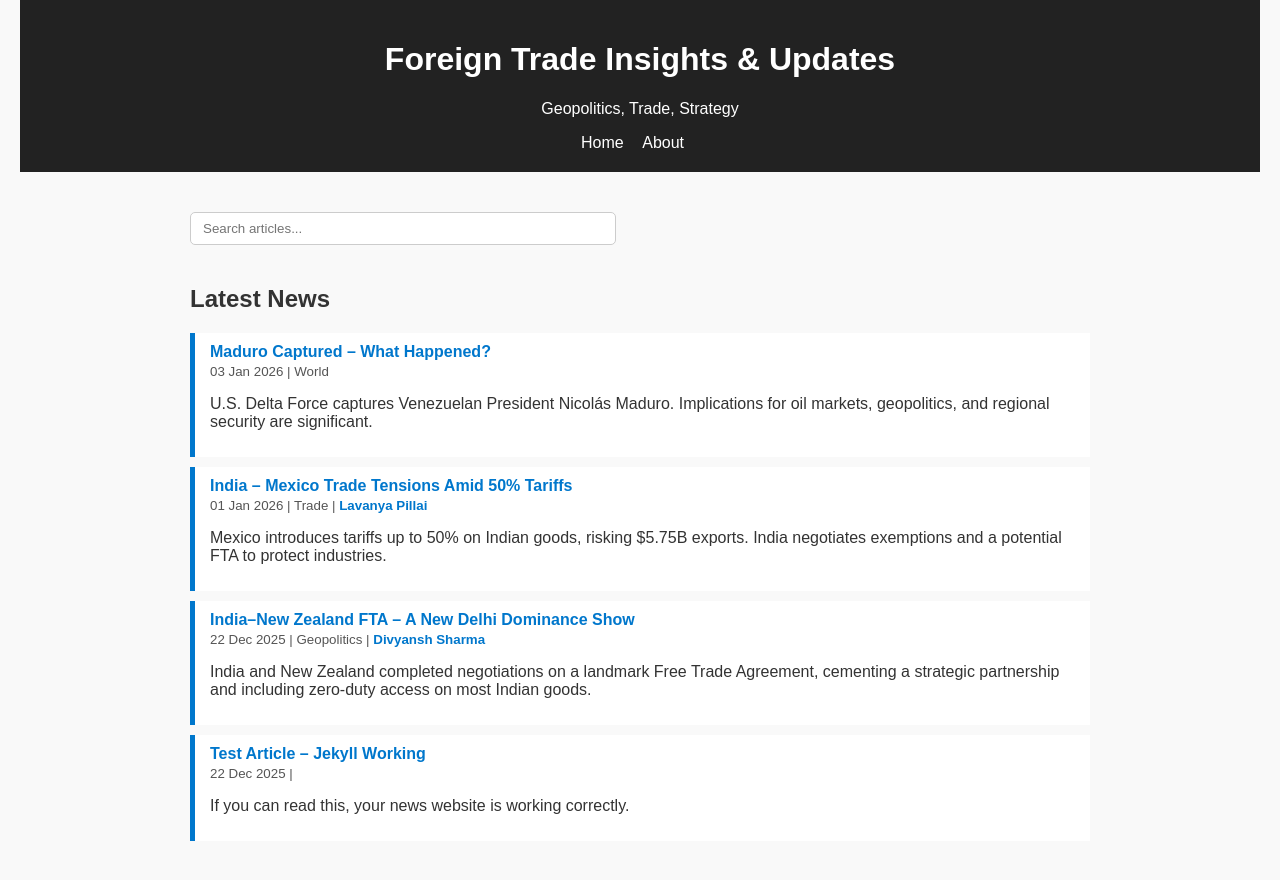
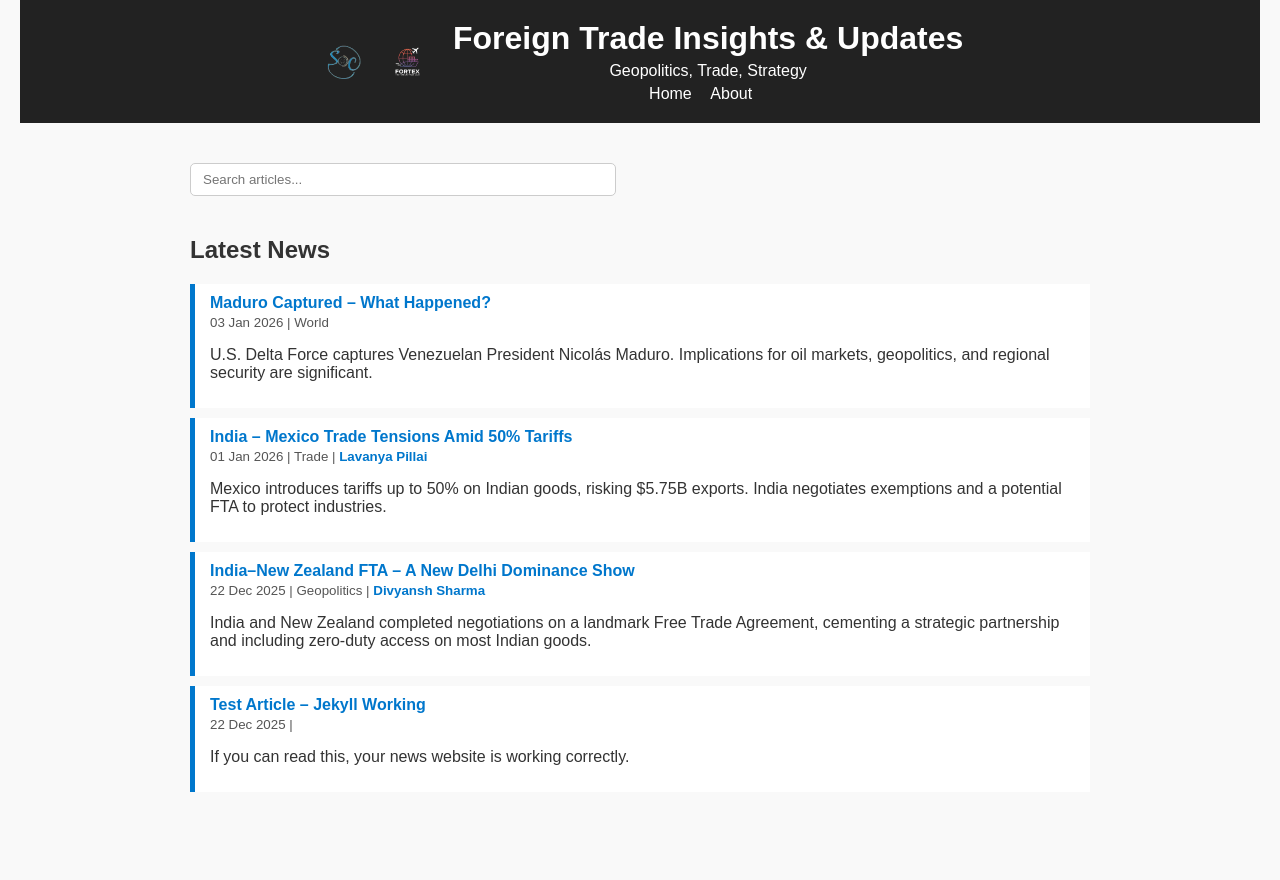
Before and after one commit to WSP-17/WSP-17.github.io, a Jekyll site: the page built from index.html, in a window 1280 px wide. Shown: the top 880 px of the page. Built offline with Jekyll 4.4.1, drawn with Linux system fonts in a browser that asks for light colours.

Commit message:
Refactor header layout with logos and flexbox

```diff
--- a/_layouts/default.html
+++ b/_layouts/default.html
@@ -18,12 +18,29 @@
 <body>
 
 <header>
-  <h1>{{ site.title }}</h1>
-  <p>{{ site.description }}</p>
-  <nav>
-    <a href="{{ '/' | relative_url }}">Home</a>
-    <a href="{{ '/about/' | relative_url }}">About</a>
-  </nav>
+  <div style="display:flex; align-items:center; justify-content:center; gap:25px; flex-wrap:wrap;">
+
+    <!-- Logos -->
+    <div style="display:flex; align-items:center; gap:15px;">
+      <img src="{{ '/assets/images/logos/college-logo.png' | relative_url }}"
+           alt="College Logo"
+           style="height:55px;">
+      <img src="{{ '/assets/images/logos/club-logo.png' | relative_url }}"
+           alt="Club Logo"
+           style="height:55px;">
+    </div>
+
+    <!-- Title + nav -->
+    <div>
+      <h1 style="margin:0;">{{ site.title }}</h1>
+      <p style="margin:5px 0;">{{ site.description }}</p>
+      <nav>
+        <a href="{{ '/' | relative_url }}">Home</a>
+        <a href="{{ '/about/' | relative_url }}">About</a>
+      </nav>
+    </div>
+
+  </div>
 </header>
 
 <main>
```
